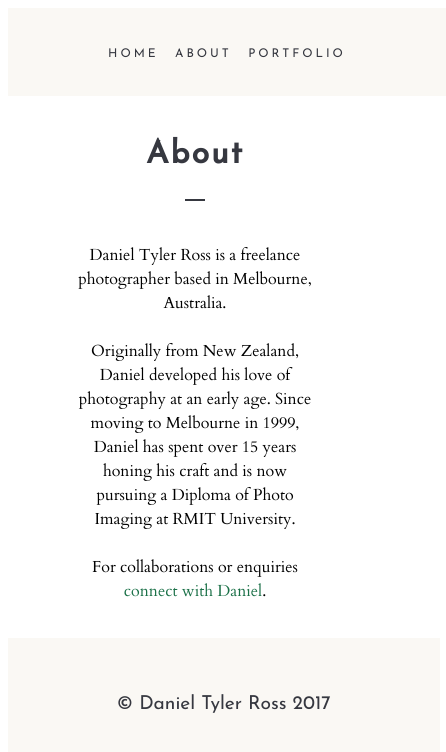
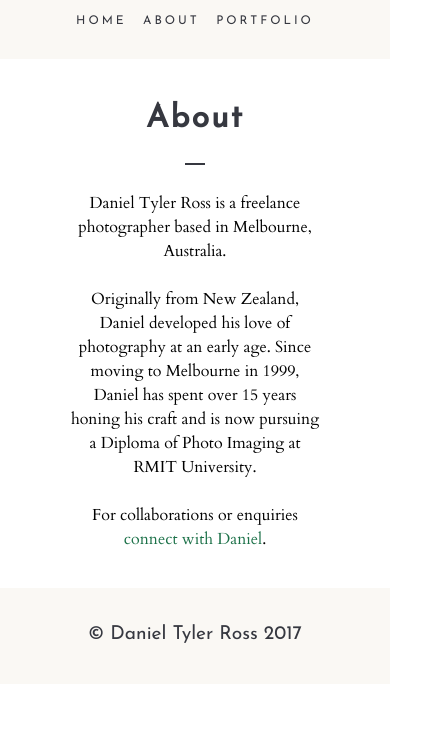
Before and after one commit to jhumbrac/ejcl.github.io, a plain HTML site: page final_project/about.html in a window 390 px wide. Shown: the whole page, 446 px wide, since content can reach past the window. Drawn offline with Linux system fonts and the light colour scheme.

Commit message:
Update style.css

```diff
--- a/final_project/css/style.css
+++ b/final_project/css/style.css
@@ -1,6 +1,6 @@
 @import url('https://fonts.googleapis.com/css?family=Cardo|Josefin+Sans');
 
-*, *:after *:before {
+*, *:after, *:before {
 	margin: 0;
 	padding: 0;
 	box-sizing: border-box;
@@ -13,26 +13,30 @@ body {
 }
 
 header {
-	padding: 2em;
+	/* padding: 1em; */
 	width: 100%;
 	text-align: center;
-	background-color: rgb(250, 248, 244);
 }
-
+nav {
+    background-color: #faf8f4;
+    padding-bottom: 1em;
+}
 nav a {
 	font-family: "Josefin Sans", sans-serif;
 	font-size: 1em;
 	color: rgb(54, 56, 64);
 	text-decoration: none;
-	margin: 2% 5%;
-	padding: 1em;
+	margin: 0 3%;
+	padding: 2em 2em 1em;
 	text-transform: uppercase;
 	letter-spacing: .25em;
+	display: inline-block;
+	border-bottom: 1px solid rgba(26, 112, 71, 0);
 }
 
 nav a:hover {
 	color: rgb(26, 112, 71);
-	border-bottom: 1px solid rgb(26, 112, 71);
+	border-bottom: 1px solid rgba(26, 112, 71, 1);
 }
 
 main {
@@ -176,13 +180,6 @@ footer {
 
 @media only screen and (max-width: 620px) {
 
-.about {
-	width: 80%;
-	margin: 4% auto 0 auto;
-	text-align: center;
-	clear: both;
-}
-
 h1 {
 	font-size: 3em;
 }
```
